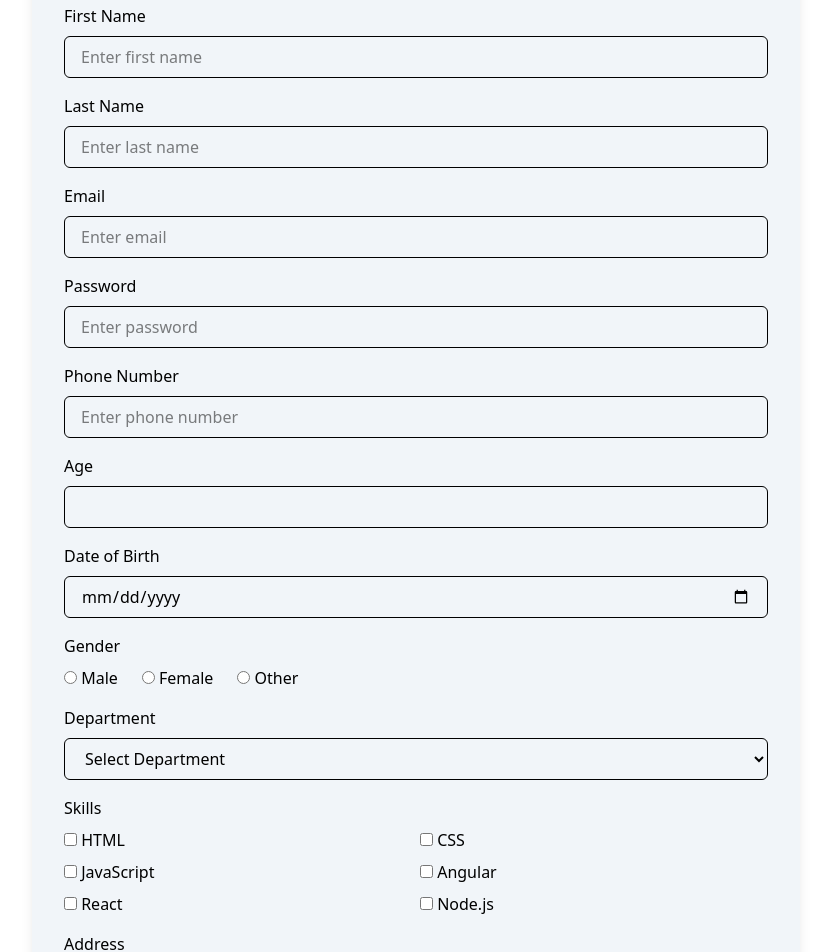
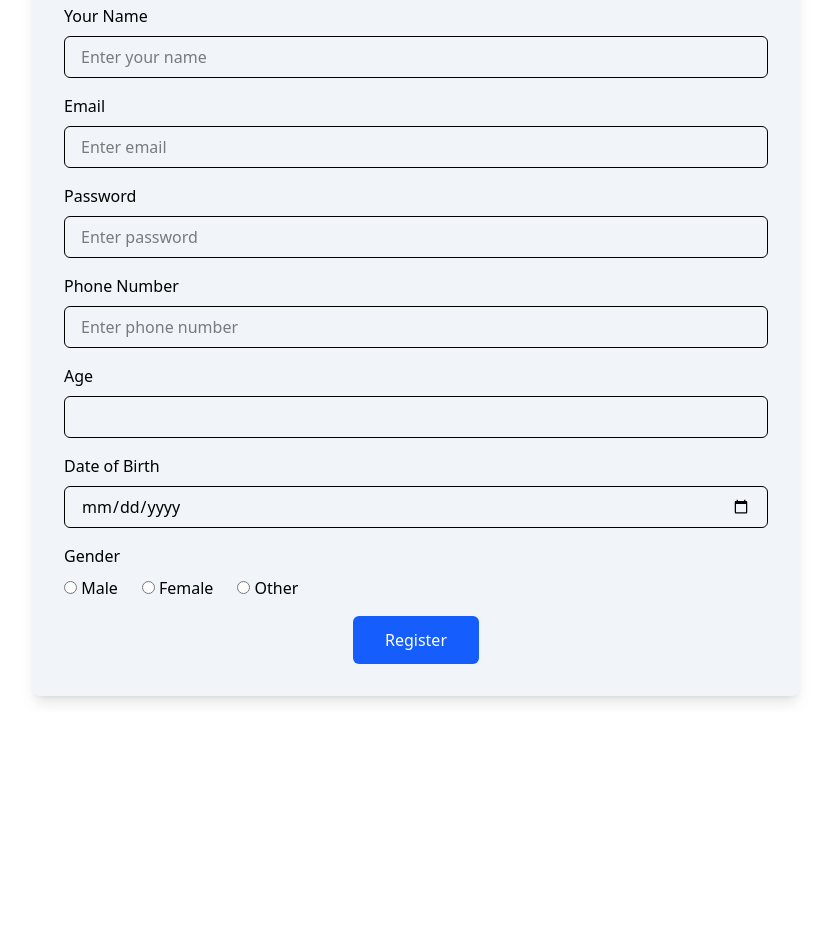
Before and after one commit to samarpansarkar/angular, an Angular app in the folder AngularTopicsPractical/: page /template-forms in a window 1280 px wide. Shown: the part 200-1152 px from the top of the page, without its empty margins (224-1055 px from the left). After the commit the page ends 912 px from the top, so only its background shows below. Built offline with nearby package versions, Linux system fonts and the light colour scheme.

Commit message:
feat: enhance student registration form with two-way data binding and submit functionality

```diff
--- a/AngularTopicsPractical/src/app/pages/forms/template-forms/template-forms.html
+++ b/AngularTopicsPractical/src/app/pages/forms/template-forms/template-forms.html
@@ -3,72 +3,54 @@
     Student Registration Form
   </h2>
 
-  <form #studentForm="ngForm">
-
-    <!-- First Name -->
+  <form #studentForm="ngForm" (ngSubmit)="onSubmit(studentForm)">
     <div class="mb-4">
-      <label class="mb-2 block font-medium">First Name</label>
+      <label class="mb-2 block font-medium">Your Name</label>
       <input
         type="text"
-        name="firstName"
-        ngModel
+        name="name"
+        [(ngModel)]="studentObj.name"
         required
         class="w-full rounded-md border px-4 py-2 outline-none focus:border-blue-500"
-        placeholder="Enter first name">
+        placeholder="Enter your name">
     </div>
 
-    <!-- Last Name -->
-    <div class="mb-4">
-      <label class="mb-2 block font-medium">Last Name</label>
-      <input
-        type="text"
-        name="lastName"
-        ngModel
-        required
-        class="w-full rounded-md border px-4 py-2 outline-none focus:border-blue-500"
-        placeholder="Enter last name">
-    </div>
-
-    <!-- Email -->
     <div class="mb-4">
       <label class="mb-2 block font-medium">Email</label>
       <input
         type="email"
         name="email"
-        ngModel
+        [(ngModel)]="studentObj.email"
         class="w-full rounded-md border px-4 py-2 outline-none focus:border-blue-500"
         placeholder="Enter email">
     </div>
 
-    <!-- Password -->
     <div class="mb-4">
       <label class="mb-2 block font-medium">Password</label>
       <input
         type="password"
         name="password"
-        ngModel
+        [(ngModel)]="studentObj.password"
         class="w-full rounded-md border px-4 py-2 outline-none focus:border-blue-500"
         placeholder="Enter password">
     </div>
 
-    <!-- Phone -->
     <div class="mb-4">
       <label class="mb-2 block font-medium">Phone Number</label>
       <input
         type="tel"
-        name="phone"
-        ngModel
+        name="phoneNumber"
+        [(ngModel)]="studentObj.phoneNumber"
         class="w-full rounded-md border px-4 py-2 outline-none focus:border-blue-500"
         placeholder="Enter phone number">
     </div>
 
-    <!-- Age -->
     <div class="mb-4">
       <label class="mb-2 block font-medium">Age</label>
       <input
         type="number"
         name="age"
-        ngModel
+        [(ngModel)]="studentObj.age"
         class="w-full rounded-md border px-4 py-2 outline-none focus:border-blue-500">
     </div>
 
@@ -77,8 +59,8 @@
       <label class="mb-2 block font-medium">Date of Birth</label>
       <input
         type="date"
-        name="dob"
-        ngModel
+        name="DOB"
+        [(ngModel)]="studentObj.DOB"
         class="w-full rounded-md border px-4 py-2 outline-none focus:border-blue-500">
     </div>
 
@@ -92,7 +74,9 @@
             type="radio"
             name="gender"
             value="Male"
-            ngModel>
+            [(ngModel)]="studentObj.gender"
+            >
+
           Male
         </label>
 
@@ -101,7 +85,7 @@
             type="radio"
             name="gender"
             value="Female"
-            ngModel>
+            [(ngModel)]="studentObj.gender">
           Female
         </label>
 
@@ -110,100 +94,17 @@
             type="radio"
             name="gender"
             value="Other"
-            ngModel>
+            [(ngModel)]="studentObj.gender">
           Other
         </label>
       </div>
-    </div>
-
-    <!-- Department -->
-    <div class="mb-4">
-      <label class="mb-2 block font-medium">Department</label>
-
-      <select
-        name="department"
-        ngModel
-        class="w-full rounded-md border px-4 py-2">
-        <option value="">Select Department</option>
-        <option>CSE</option>
-        <option>ECE</option>
-        <option>IT</option>
-        <option>Mechanical</option>
-        <option>Civil</option>
-      </select>
-    </div>
-
-    <!-- Skills -->
-    <div class="mb-4">
-      <label class="mb-2 block font-medium">Skills</label>
-
-      <div class="grid grid-cols-2 gap-2">
-        <label>
-          <input
-            type="checkbox"
-            name="html"
-            ngModel>
-          HTML
-        </label>
-
-        <label>
-          <input
-            type="checkbox"
-            name="css"
-            ngModel>
-          CSS
-        </label>
-
-        <label>
-          <input
-            type="checkbox"
-            name="javascript"
-            ngModel>
-          JavaScript
-        </label>
-
-        <label>
-          <input
-            type="checkbox"
-            name="angular"
-            ngModel>
-          Angular
-        </label>
-
-        <label>
-          <input
-            type="checkbox"
-            name="react"
-            ngModel>
-          React
-        </label>
-
-        <label>
-          <input
-            type="checkbox"
-            name="node"
-            ngModel>
-          Node.js
-        </label>
-      </div>
-    </div>
-
-    <!-- Address -->
-    <div class="mb-4">
-      <label class="mb-2 block font-medium">Address</label>
-
-      <textarea
-        name="address"
-        ngModel
-        rows="4"
-        class="w-full rounded-md border px-4 py-2 outline-none focus:border-blue-500"
-        placeholder="Enter your address"></textarea>
     </div>
 
     <!-- Submit -->
     <div class="text-center">
       <button
         type="submit"
+        [disabled]="studentForm.invalid"
         class="rounded-md bg-blue-600 px-8 py-3 text-white transition hover:bg-blue-700">
         Register
       </button>
--- a/AngularTopicsPractical/src/app/pages/forms/template-forms/template-forms.ts
+++ b/AngularTopicsPractical/src/app/pages/forms/template-forms/template-forms.ts
@@ -3,8 +3,28 @@ import { FormsModule } from '@angular/forms';
 
 @Component({
   selector: 'app-template-forms',
+  standalone:true,
   imports: [FormsModule],
   templateUrl: './template-forms.html',
   styleUrl: './template-forms.css',
 })
-export class TemplateForms {}
+export class TemplateForms {
+  studentObj = {
+  name: '',
+  email: '',
+  password: '',
+  phoneNumber: '',
+  age: null,
+  DOB: '',
+  gender: '',
+};
+
+ alertObject:any
+
+  onSubmit(form: any) {
+  console.log(form.value);
+  console.log(this.studentObj);
+
+  alert(JSON.stringify(this.studentObj, null, 2));
+}
+}
```
